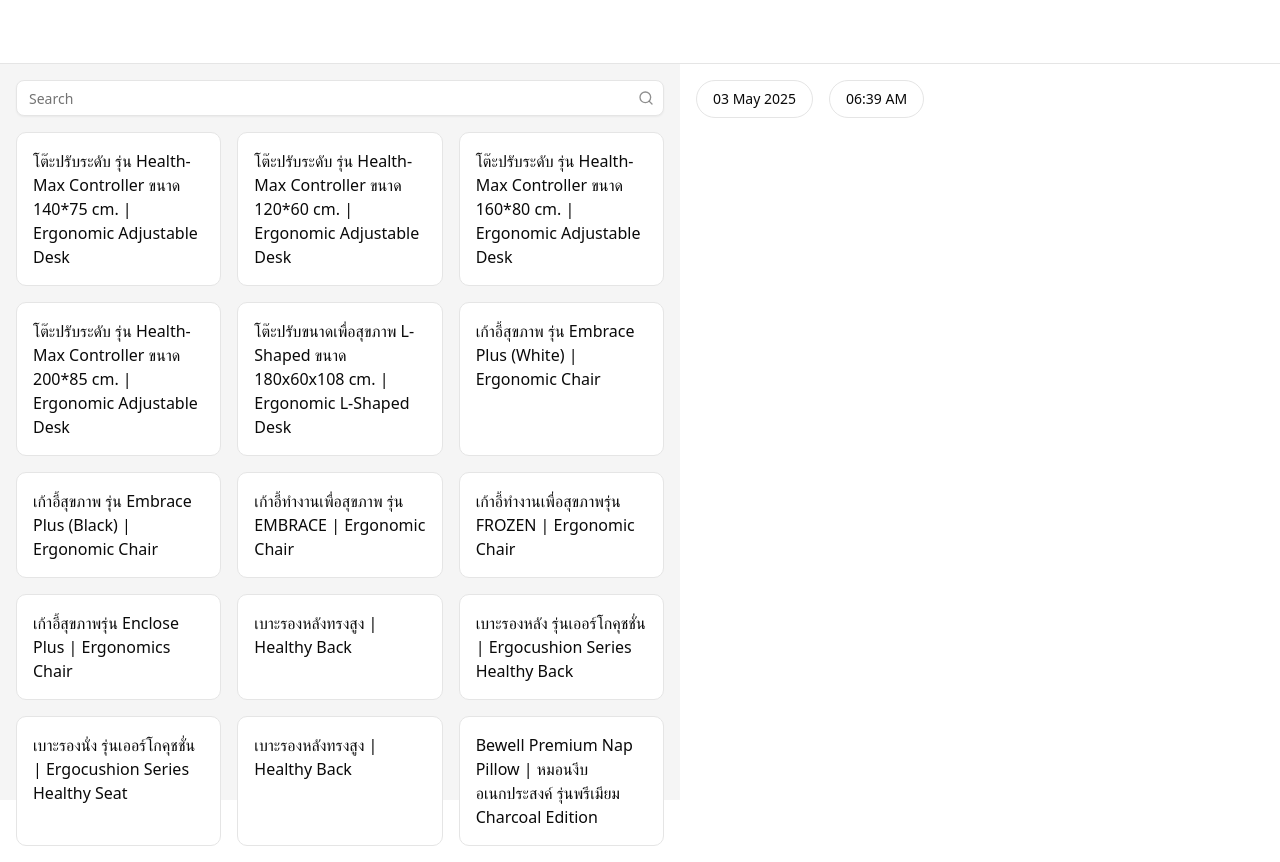
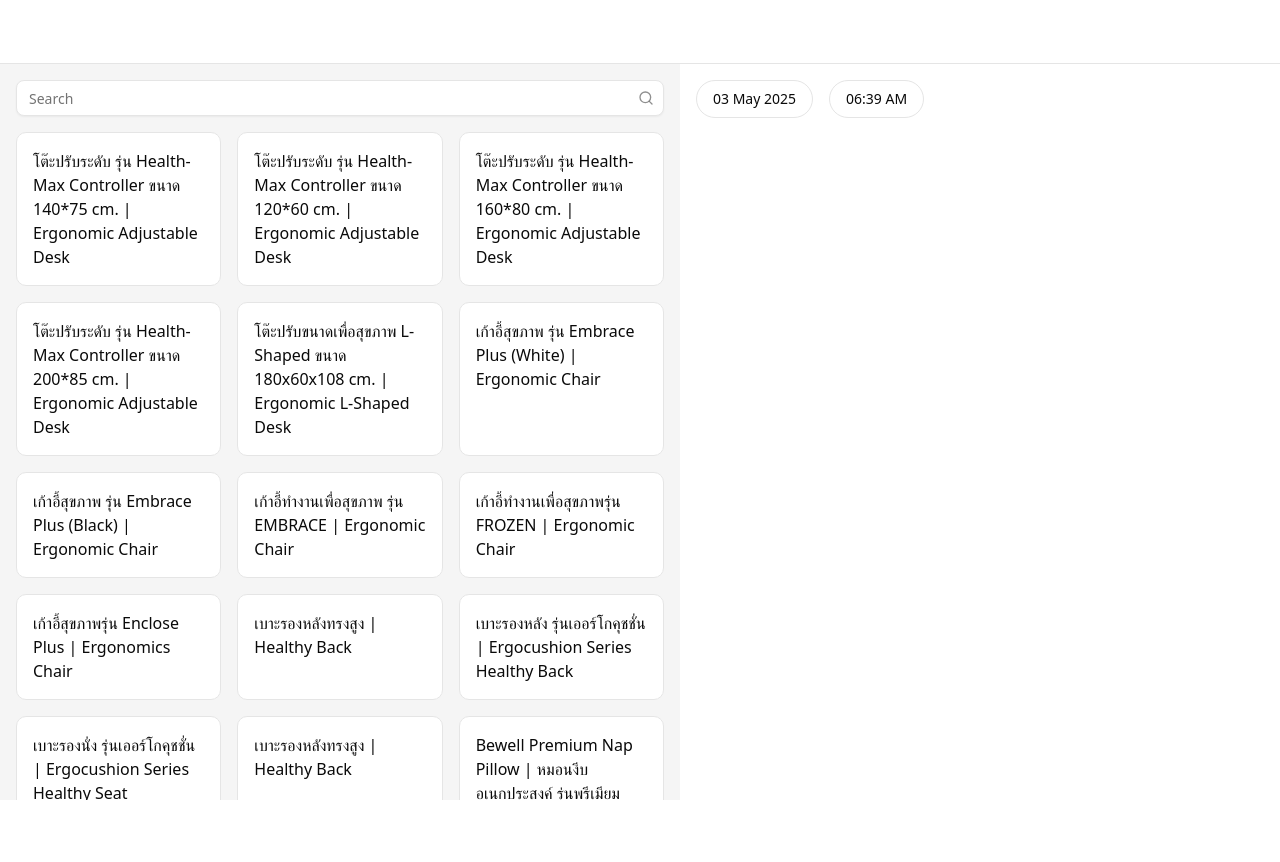
Before and after one commit to iicefy/bewell-pos, a React (Vite) app: page / in a window 1280 px wide. After the commit the page ends 800 px from the top, so only its background shows below. Built offline with nearby package versions, Linux system fonts and the light colour scheme.

Commit message:
feat: add overflow-y-auto to ProductList container

```diff
--- a/src/App.tsx
+++ b/src/App.tsx
@@ -8,7 +8,7 @@
     <div className="bg-accent h-screen relative">
       <Header />
       <div className=" w-full grid grid-cols-[1fr_600px] h-full pt-16">
-        <div className=" h-full w-full">
+        <div className=" h-full w-full overflow-y-auto">
           <ProductList />
         </div>
         <div className="h-full bg-white">
```
